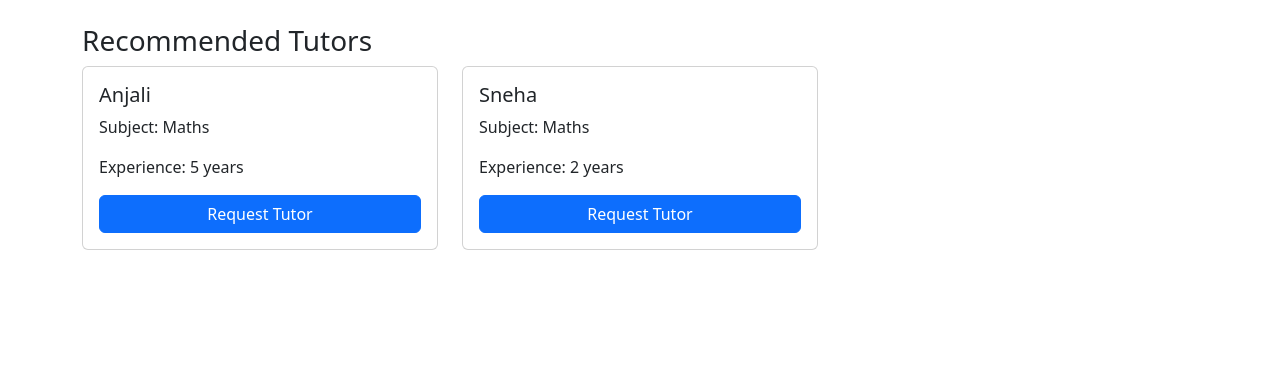
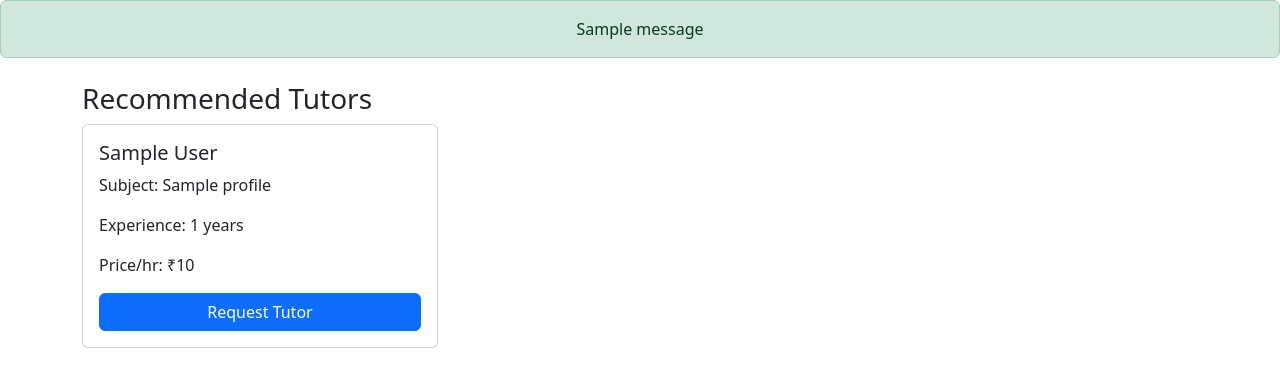
Before and after one commit to ashwin-jm/smart_tutor_connect, a Flask app: page /student/dashboard in a window 1280 px wide. Shown: the part 56-443 px from the top of the page. Run offline with Flask 3, Linux system fonts and the light colour scheme; the visitor is signed in with stand-in values (Sample User, id 1); tables that the repository leaves empty hold one stand-in row (values such as "Sample post"); one stand-in notice (Sample message) is shown.

Commit message:
first version

```diff
--- a/app.py
+++ b/app.py
@@ -1,4 +1,4 @@
-from flask import Flask, render_template, redirect, request, session
+from flask import Flask, render_template, redirect, request, session, flash
 from matching import get_recommended_tutors
 from db import init_db, get_db_connection
 
@@ -18,21 +18,43 @@ def choose_role():
 @app.route("/register/<role>", methods=["GET", "POST"])
 def register(role):
     if request.method == "POST":
+
         name = request.form["name"]
         email = request.form["email"]
         password = request.form["password"]
 
         conn = get_db_connection()
+
         conn.execute(
             "INSERT INTO users (name, email, password, role) VALUES (?, ?, ?, ?)",
             (name, email, password, role)
         )
+
+        user_id = conn.execute(
+            "SELECT id FROM users WHERE email=?",
+            (email,)
+        ).fetchone()["id"]
+
+        # If tutor, save extra info
+        if role == "tutor":
+            subjects = request.form.getlist("subject")
+            experience = request.form.getlist("experience")
+            prices = request.form.getlist("price")
+
+            for i in range(len(subjects)):
+                conn.execute("""
+                    INSERT INTO tutor_profiles
+                    (user_id, subject, experience, price_per_hour)
+                    VALUES (?, ?, ?, ?)
+                """, (user_id, subjects[i], experience[i], prices[i]))
+
         conn.commit()
         conn.close()
 
         return redirect("/login")
 
     return render_template("register.html", role=role)
+
 
 @app.route("/login", methods=["GET", "POST"])
 def login():
@@ -64,9 +86,27 @@ def login():
 def student_dashboard():
     if session.get("role") != "student":
         return redirect("/login")
-    subject = "Maths"  # Example subject; in real app, get from user input
-    tutors = get_recommended_tutors(subject)
-    return render_template('student_dashboard.html', tutors=tutors)
+    conn = get_db_connection()
+
+    tutors = get_recommended_tutors()
+
+    requested = conn.execute("""
+        SELECT tutor_id, subject, status FROM requests
+        WHERE student_id=?
+    """, (session["user_id"],)).fetchall()
+
+    conn.close()
+
+    requested_pairs = [(r["tutor_id"], r["subject"]) for r in requested]
+    request_status = {(r["tutor_id"], r["subject"]): r["status"] for r in requested}
+
+    return render_template(
+        "student_dashboard.html",
+        tutors=tutors,
+        requested_pairs=requested_pairs,
+        request_status = request_status
+    )
+
 
 
 @app.route("/tutor/dashboard")
@@ -78,38 +118,50 @@ def tutor_dashboard():
 
     conn = get_db_connection()
     requests_data = conn.execute("""
-        SELECT requests.id, users.name AS student_name, requests.status
-        FROM requests
-        JOIN users ON requests.student_id = users.id
-        WHERE requests.tutor_id = ?
-    """, (tutor_id,)).fetchall()
+            SELECT requests.id,
+                users.name AS student_name,
+                requests.subject,
+                requests.status
+            FROM requests
+            JOIN users ON requests.student_id = users.id
+            WHERE requests.tutor_id = ?
+        """, (tutor_id,)).fetchall()
+
     conn.close()
 
     return render_template("tutor_dashboard.html", requests=requests_data)
 
 @app.route("/request_tutor", methods=["POST"])
 def request_tutor():
+
     if session.get("role") != "student":
         return redirect("/login")
 
     student_id = session["user_id"]
-    tutor_id = request.form["tutor_id"]
+    tutor_id = request.form.get("tutor_id")
+    subject = request.form.get("subject")
 
     conn = get_db_connection()
-    existing = conn.execute(
-        "SELECT * FROM requests WHERE student_id=? AND tutor_id=?",
-        (student_id, tutor_id)
-    ).fetchone()
 
-    if not existing:
-        conn.execute(
-            "INSERT INTO requests (student_id, tutor_id, status) VALUES (?, ?, ?)",
-            (student_id, tutor_id, "pending")
-        )
+    existing = conn.execute("""
+        SELECT * FROM requests
+        WHERE student_id=? AND tutor_id=? AND subject=?
+    """, (student_id, tutor_id, subject)).fetchone()
+
+    if existing:
+        flash("You have already requested this tutor for this subject.")
+    else:
+        conn.execute("""
+            INSERT INTO requests (student_id, tutor_id, subject, status)
+            VALUES (?, ?, ?, ?)
+        """, (student_id, tutor_id, subject, "pending"))
+        flash("Tutor request sent successfully!")
+
     conn.commit()
     conn.close()
 
     return redirect("/student/dashboard")
+
 
 @app.route("/update_request/<int:req_id>/<status>", methods=["POST"])
 def update_request(req_id, status):
--- a/db.py
+++ b/db.py
@@ -8,6 +8,7 @@ def get_db_connection():
 
 def init_db():
     conn = get_db_connection()
+
     conn.execute("""
         CREATE TABLE IF NOT EXISTS users (
             id INTEGER PRIMARY KEY AUTOINCREMENT,
@@ -19,12 +20,24 @@ def init_db():
     """)
 
     conn.execute("""
+        CREATE TABLE IF NOT EXISTS tutor_profiles (
+            id INTEGER PRIMARY KEY AUTOINCREMENT,
+            user_id INTEGER,
+            subject TEXT,
+            experience INTEGER,
+            price_per_hour INTEGER
+        )
+    """)
+
+    conn.execute("""
         CREATE TABLE IF NOT EXISTS requests (
             id INTEGER PRIMARY KEY AUTOINCREMENT,
             student_id INTEGER,
             tutor_id INTEGER,
+            subject TEXT,
             status TEXT
         )
     """)
+
     conn.commit()
     conn.close()
--- a/matching.py
+++ b/matching.py
@@ -1,18 +1,15 @@
-# matching.py
+from db import get_db_connection
 
-# External / mock tutor data (Phase 1)
-external_tutor_data = [
-    {"id": 1, "name": "Anjali", "subject": "Maths", "experience": 5},
-    {"id": 2, "name": "Rahul", "subject": "Physics", "experience": 3},
-    {"id": 3, "name": "Sneha", "subject": "Maths", "experience": 2},
-]
+def get_recommended_tutors():
+    conn = get_db_connection()
 
+    tutors = conn.execute("""
+        SELECT users.id, users.name, tutor_profiles.subject,
+               tutor_profiles.experience, tutor_profiles.price_per_hour
+        FROM users
+        JOIN tutor_profiles
+        ON users.id = tutor_profiles.user_id
+    """).fetchall()
 
-def get_recommended_tutors(subject):
-    """
-    Phase 1: Rule-based matching using external data
-    Phase 2: This function will be replaced by an ML model
-    """
-    matched = [t for t in external_tutor_data if t["subject"] == subject]
-    matched.sort(key=lambda x: x["experience"], reverse=True)
-    return matched
+    conn.close()
+    return tutors
--- a/templates/student_dashboard.html
+++ b/templates/student_dashboard.html
@@ -7,6 +7,16 @@
 <body>
 
 {% include "navbar.html" %}
+{% with messages = get_flashed_messages() %}
+  {% if messages %}
+    {% for msg in messages %}
+      <div class="alert alert-success text-center">
+        {{ msg }}
+      </div>
+    {% endfor %}
+  {% endif %}
+{% endwith %}
+
 
 <div class="container mt-4">
 <h3>Recommended Tutors</h3>
@@ -20,11 +30,24 @@
 <h5>{{ tutor.name }}</h5>
 <p>Subject: {{ tutor.subject }}</p>
 <p>Experience: {{ tutor.experience }} years</p>
+<p>Price/hr: ₹{{ tutor.price_per_hour }}</p>
+{% if (tutor.id, tutor.subject) in request_status %}
+<p><b>Status:</b> {{ request_status[(tutor.id, tutor.subject)] }}</p>
+{% endif %}
 
+
+
+{% if (tutor.id, tutor.subject) in requested_pairs %}
+<button class="btn btn-secondary w-100" disabled>Requested</button>
+
+{% else %}
 <form action="/request_tutor" method="post">
-<input type="hidden" name="tutor_id" value="{{ tutor.id }}">
-<button class="btn btn-primary w-100">Request Tutor</button>
+    <input type="hidden" name="tutor_id" value="{{ tutor.id }}">
+    <input type="hidden" name="subject" value="{{ tutor.subject }}">
+    <button class="btn btn-primary w-100">Request Tutor</button>
 </form>
+{% endif %}
+
 
 </div>
 </div>
--- a/templates/tutor_dashboard.html
+++ b/templates/tutor_dashboard.html
@@ -17,6 +17,8 @@
 
 <p><b>Student:</b> {{ r.student_name }}</p>
 <p><b>Status:</b> {{ r.status }}</p>
+<p><b>Subject:</b> {{ r.subject }}</p>
+
 
 {% if r.status == "pending" %}
 <form action="/update_request/{{ r.id }}/accepted" method="post" class="d-inline">
```
Also changed, not shown: templates/register.html (+53 -4 lines).
